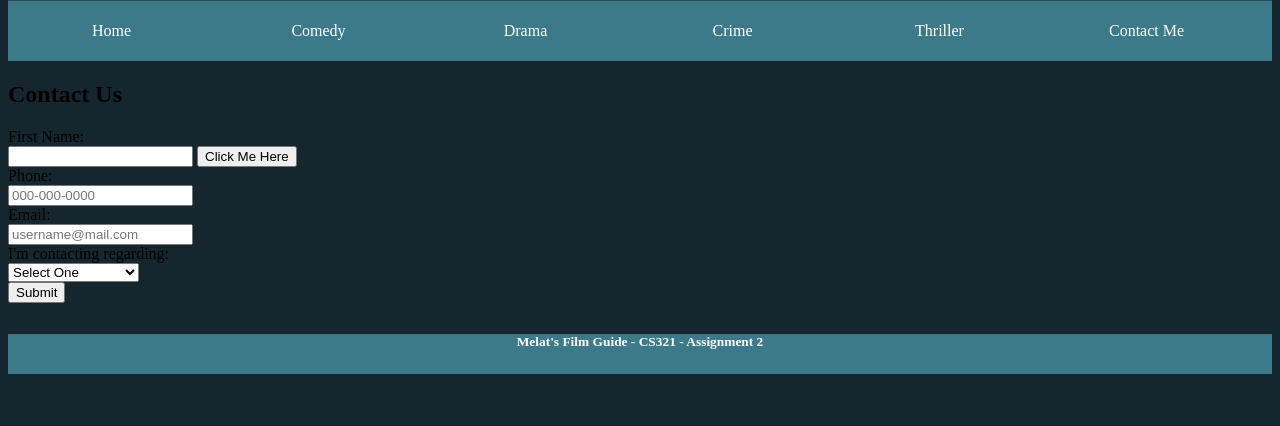
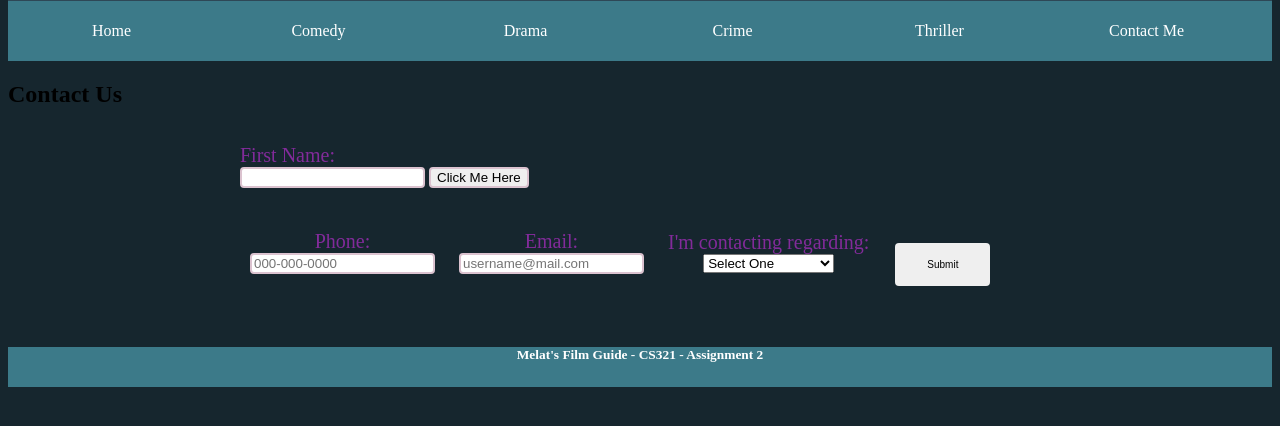
Before and after one commit to MelatAssefa/CS321, a PHP site: page /contactme.php in a window 1280 px wide. Shown: the part 326-752 px from the top of the page. Run offline with PHP 8.4, Linux system fonts and the light colour scheme.

Commit message:
Update style.css

```diff
--- a/www/css/style.css
+++ b/www/css/style.css
@@ -98,7 +98,7 @@ li a:hover, .drop1:hover .drop2 {
   display: none;
   position: absolute;
   background-color: #DBC2CF;
-  min-width: 165px;
+  min-width: 200px;
 }
 
 .drop3 a {
@@ -107,6 +107,70 @@ li a:hover, .drop1:hover .drop2 {
   text-decoration: none;
   display: block;
   text-align: center;
+}
+
+/*FORM*/
+
+form {
+  margin: 0 auto;
+  width: 800px;
+  padding: 1em;
+  border: 0.5 px solid #FFFFFF;
+  border-radius: 0.5em;
+}
+
+form h2 {
+  text-align: center;
+  color: #822b9a;
+}
+
+fieldset {
+  background-color: #DBC2CF;
+}
+
+.formtitle {
+  margin: 0;
+  background-color: #c0c0c0;
+}
+
+.formitem, .button {
+  color: #822b9a;
+  text-align: center;
+  padding:10px;
+  display: inline-block;
+}
+
+label {
+  color: #822b9a;
+  font-size:20px;
+  font: "Arial";
+  display: inline-block;
+}
+
+input {
+  border: 2px solid #DBC2CF;
+  border-radius: 4px;
+}
+
+input:focus {
+  background-color: #DBC2CF;
+}
+
+textarea {
+
+}
+
+input[type=submit] {
+  border: #822b9a;
+  padding: 16px 32px;
+  text-decoration: none;
+  margin: 4px 2px;
+  cursor: pointer;
+  font-size: 10px;
+}
+
+.button:hover {
+  opacity: 1;
 }
 
 /*FOOTER*/
```
